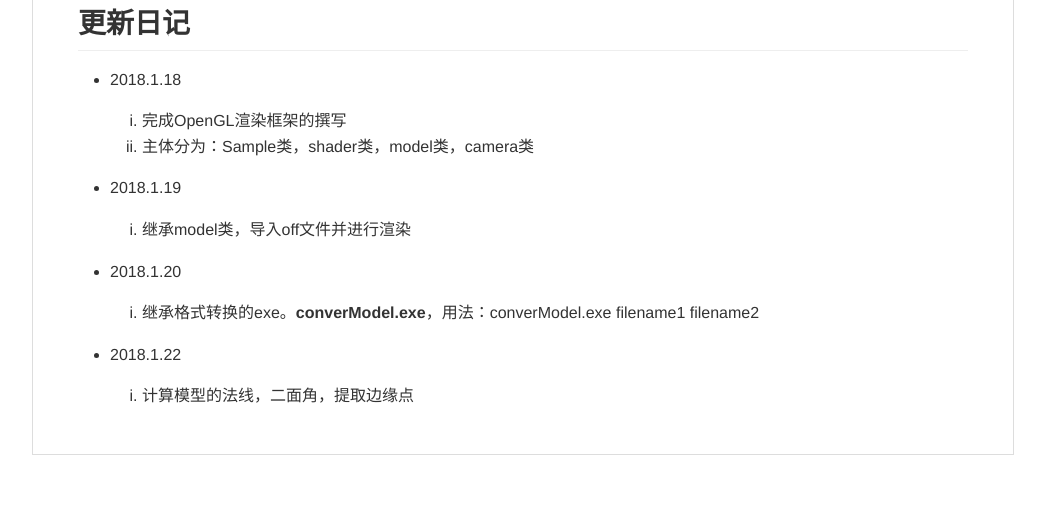
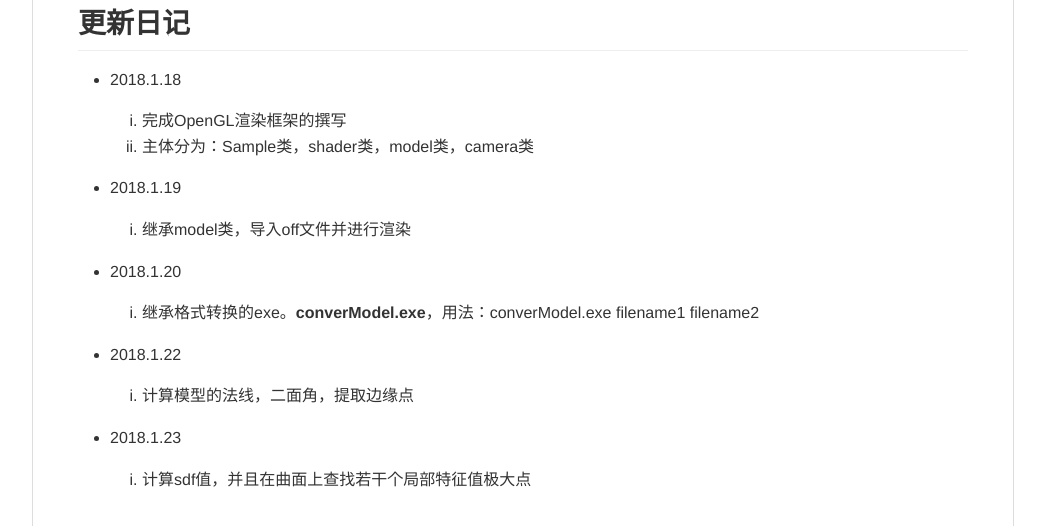
Before and after one commit to utx201777/HttpServer, a plain HTML site: page README.html in a window 1280 px wide. Shown: the part 138-664 px from the top of the page, without its empty margins (117-1162 px from the left). Drawn offline with Linux system fonts and the light colour scheme.

Commit message:
2018.1.23

```diff
--- a/README.html
+++ b/README.html
@@ -1042,4 +1042,10 @@ body .markdown-body
 <li>计算模型的法线，二面角，提取边缘点</li>
 </ol>
 </li>
+<li>
+<p>2018.1.23</p>
+<ol>
+<li>计算sdf值，并且在曲面上查找若干个局部特征值极大点</li>
+</ol>
+</li>
 </ul></article></body></html>
```
Also changed, not shown: 1 other file.
